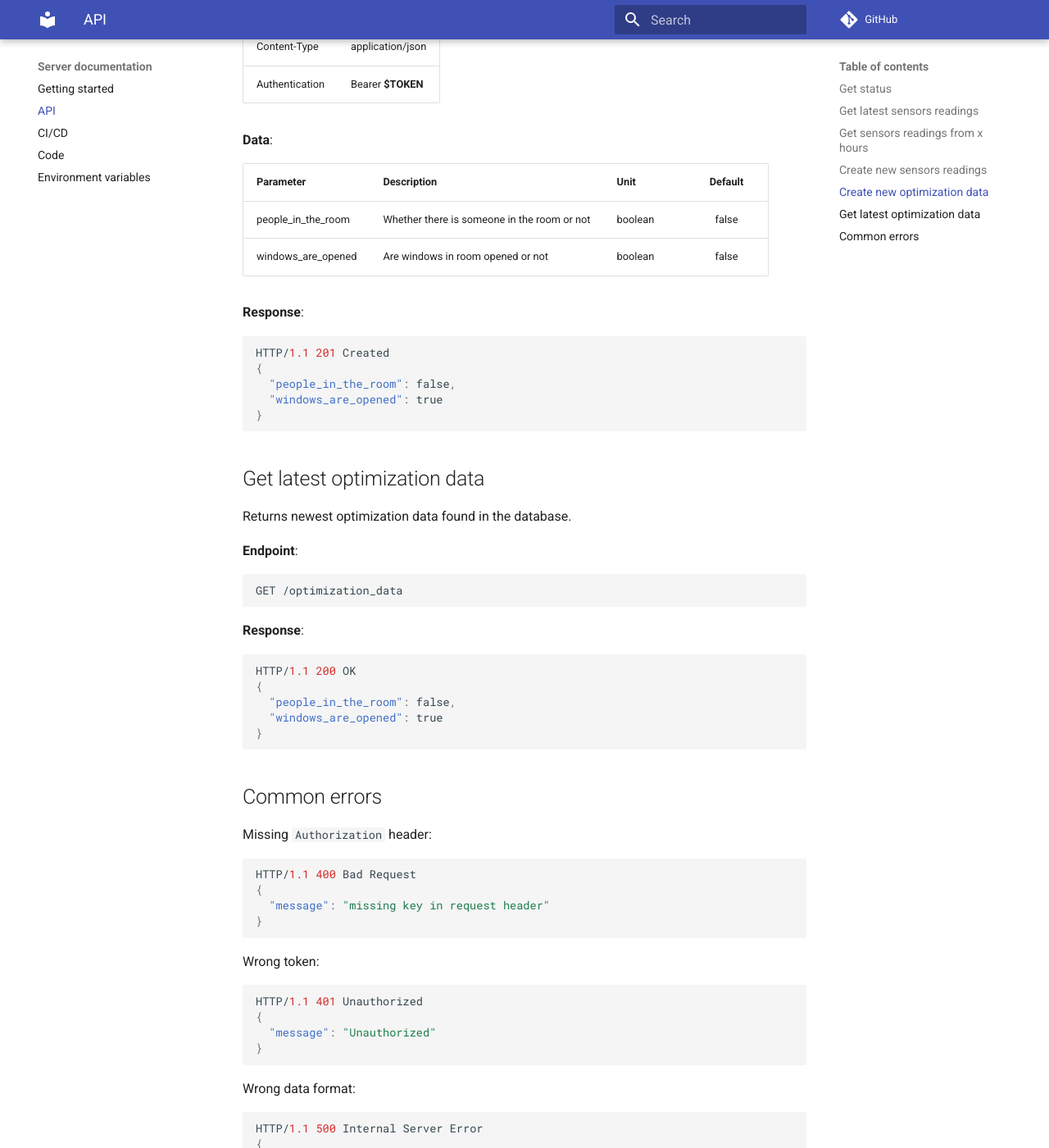
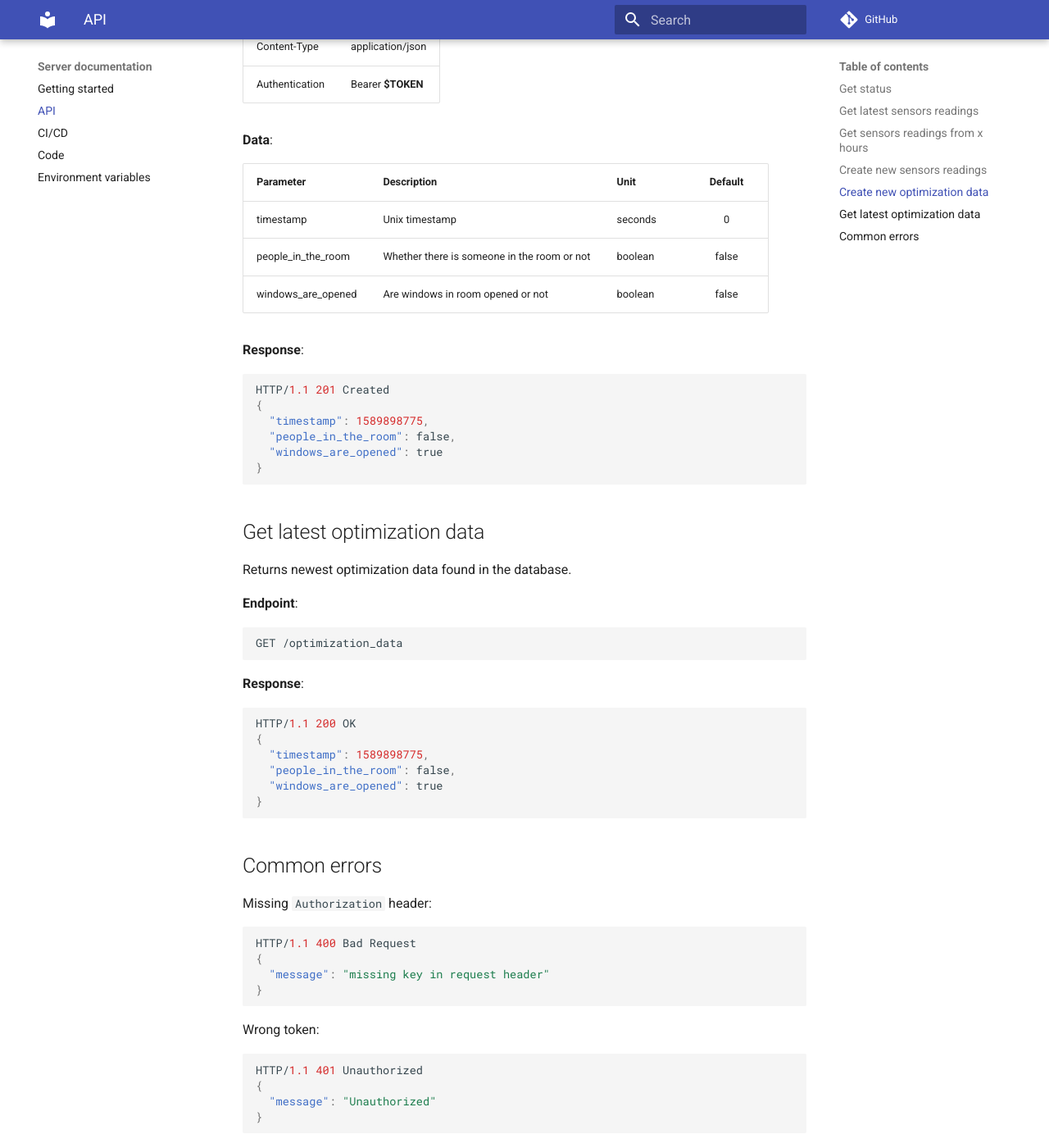
Before and after one commit to projekt-zespolony/server, an MkDocs documentation site: the page built from docs/api.md, in a window 1280 px wide and 1400 px high, scrolled down 3211 px. Shown: the whole window at 82% size. Built offline with MkDocs 1.6.1 and Material for MkDocs 9.7.7, drawn with Linux system fonts in a browser that asks for light colours; comment, search, counter and statistics services are not loaded.

Commit message:
docs: add timestamp to optimization_data

````diff
--- a/docs/api.md
+++ b/docs/api.md
@@ -152,6 +152,7 @@ POST /optimization_data
 
 | Parameter   | Description    | Unit       | Default |
 |-------------|----------------|------------|:-------:|
+| timestamp   | Unix timestamp | seconds    |   0     |
 | people_in_the_room    | Whether there is someone in the room or not       | boolean    |  false  |
 | windows_are_opened         | Are windows in room opened or not            | boolean    |  false  |
 
@@ -160,6 +161,7 @@ POST /optimization_data
 ```json
 HTTP/1.1 201 Created
 {
+  "timestamp": 1589898775,
   "people_in_the_room": false,
   "windows_are_opened": true
 }
@@ -180,6 +182,7 @@ GET /optimization_data
 ```json
 HTTP/1.1 200 OK
 {
+  "timestamp": 1589898775,
   "people_in_the_room": false,
   "windows_are_opened": true
 }
````
